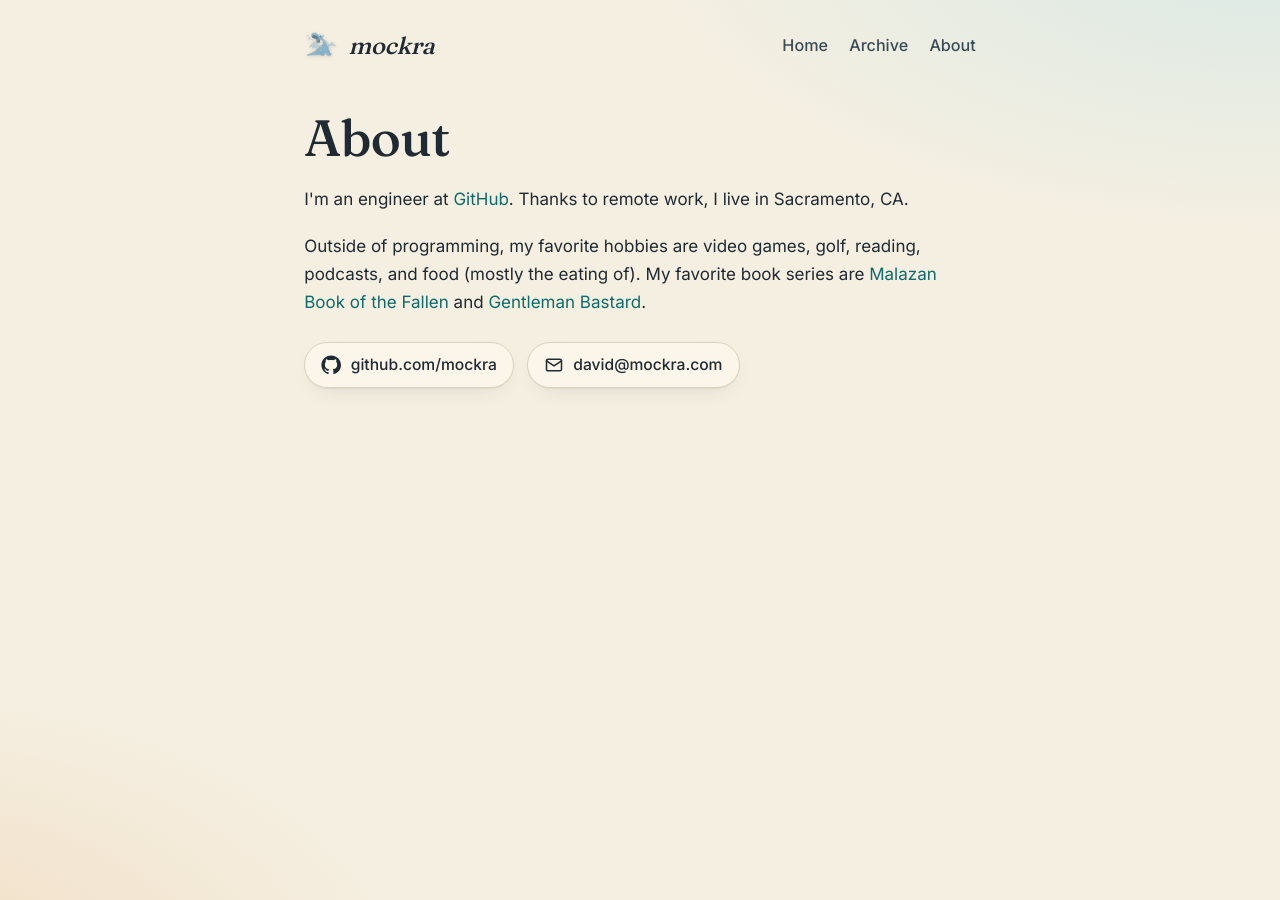
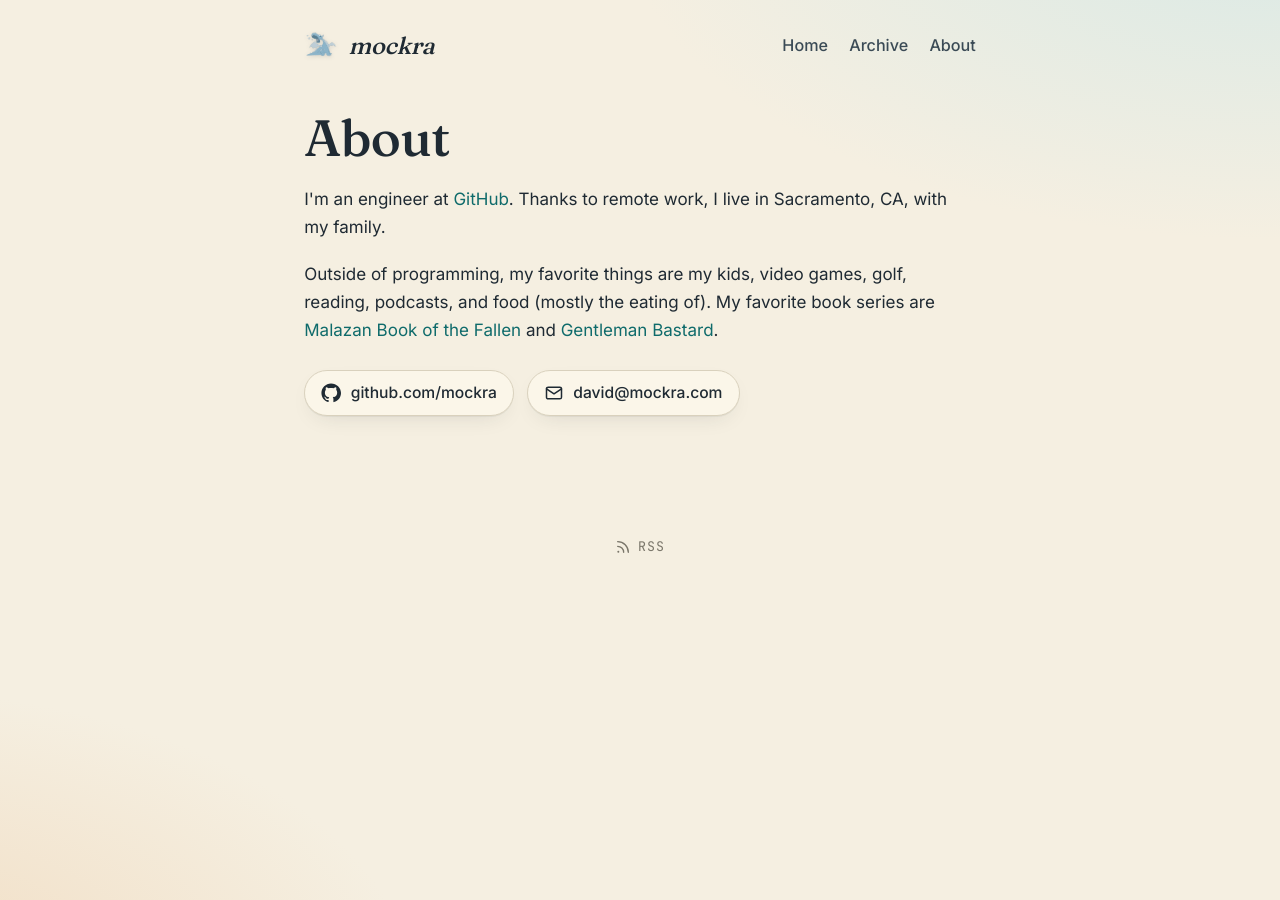
Before and after one commit to mockra/mockra.github.com, a Jekyll site: the page built from about.html, in a window 1280 px wide. Built offline with Jekyll 4.4.1, drawn with Linux system fonts in a browser that asks for light colours.

Commit message:
Clean up images and footer

```diff
--- a/_config.yml
+++ b/_config.yml
@@ -14,5 +14,13 @@ plugins:
   - jekyll-gist
   - jekyll-seo-tag
   - jekyll-redirect-from
+  - jekyll-sitemap
 logo: /images/dragon.png
+image: /images/dragon.png
 description: David Ratajczak — engineer at GitHub, based in Sacramento.
+
+defaults:
+  - scope:
+      path: ""
+    values:
+      image: /images/dragon.png
--- /dev/null
+++ b/_includes/footer.html
@@ -0,0 +1,8 @@
+<footer class="site-footer">
+  <p>
+    <a href="/feed.xml" rel="alternate" type="application/atom+xml">
+      {% include icon-rss.html %}
+      <span>RSS</span>
+    </a>
+  </p>
+</footer>
--- a/_includes/head.html
+++ b/_includes/head.html
@@ -5,6 +5,9 @@
   <link rel="preconnect" href="https://fonts.gstatic.com" crossorigin>
   <link rel="stylesheet" href="https://fonts.googleapis.com/css2?family=Fraunces:opsz,wght@9..144,400;9..144,500;9..144,700&family=Inter:wght@400;500;600&family=JetBrains+Mono:wght@400;600&display=swap">
   <link rel="stylesheet" href="/css/app.css">
+  <link rel="icon" type="image/png" sizes="32x32" href="/images/favicon-32.png">
+  <link rel="icon" type="image/png" sizes="192x192" href="/images/favicon-192.png">
+  <link rel="apple-touch-icon" href="/images/favicon-192.png">
   <link rel="icon" href="/favicon.ico">
   {% seo %}
   {% feed_meta %}
--- /dev/null
+++ b/_includes/icon-rss.html
@@ -0,0 +1 @@
+<svg class="icon" viewBox="0 0 24 24" width="16" height="16" fill="none" stroke="currentColor" stroke-width="2" stroke-linecap="round" stroke-linejoin="round" aria-hidden="true" focusable="false"><path d="M4 11a9 9 0 0 1 9 9"/><path d="M4 4a16 16 0 0 1 16 16"/><circle cx="5" cy="19" r="1.5" fill="currentColor" stroke="none"/></svg>
--- a/_layouts/default.html
+++ b/_layouts/default.html
@@ -6,5 +6,6 @@
     <main class="container">
       {{ content }}
     </main>
+    {% include footer.html %}
   </body>
 </html>
--- a/about.html
+++ b/about.html
@@ -4,9 +4,9 @@ title: About
 ---
 <section class="about">
   <h1 class="display">About</h1>
-  <p>I'm an engineer at <a href="https://github.com/">GitHub</a>. Thanks to remote work, I live in Sacramento, CA.</p>
+  <p>I'm an engineer at <a href="https://github.com/">GitHub</a>. Thanks to remote work, I live in Sacramento, CA, with my family.</p>
 
-  <p>Outside of programming, my favorite hobbies are video games, golf, reading, podcasts, and food (mostly the eating of). My favorite book series are <a href="https://en.wikipedia.org/wiki/Malazan_Book_of_the_Fallen">Malazan Book of the Fallen</a> and <a href="https://en.wikipedia.org/wiki/Gentleman_Bastard">Gentleman Bastard</a>.</p>
+  <p>Outside of programming, my favorite things are my kids, video games, golf, reading, podcasts, and food (mostly the eating of). My favorite book series are <a href="https://en.wikipedia.org/wiki/Malazan_Book_of_the_Fallen">Malazan Book of the Fallen</a> and <a href="https://en.wikipedia.org/wiki/Gentleman_Bastard">Gentleman Bastard</a>.</p>
 
   <ul class="links">
     <li>
--- a/css/app.scss
+++ b/css/app.scss
@@ -422,3 +422,30 @@ img {
   .archive time { width: auto; }
   .site-header { gap: 0.5rem; }
 }
+
+/* ---------- Site footer ---------- */
+
+.site-footer {
+  max-width: 42rem;
+  margin: 0 auto;
+  padding: 2rem 1.25rem 2.5rem;
+  text-align: center;
+}
+
+.site-footer p { margin: 0; }
+
+.site-footer a {
+  display: inline-flex;
+  align-items: center;
+  gap: 0.4rem;
+  color: var(--muted);
+  font-family: var(--font-mono);
+  font-size: 0.78rem;
+  letter-spacing: 0.08em;
+  text-transform: uppercase;
+}
+
+.site-footer a:hover {
+  color: var(--amber);
+  text-decoration: none;
+}
```
Also changed, not shown: images/favicon-192.png (added), images/favicon-32.png (added).
